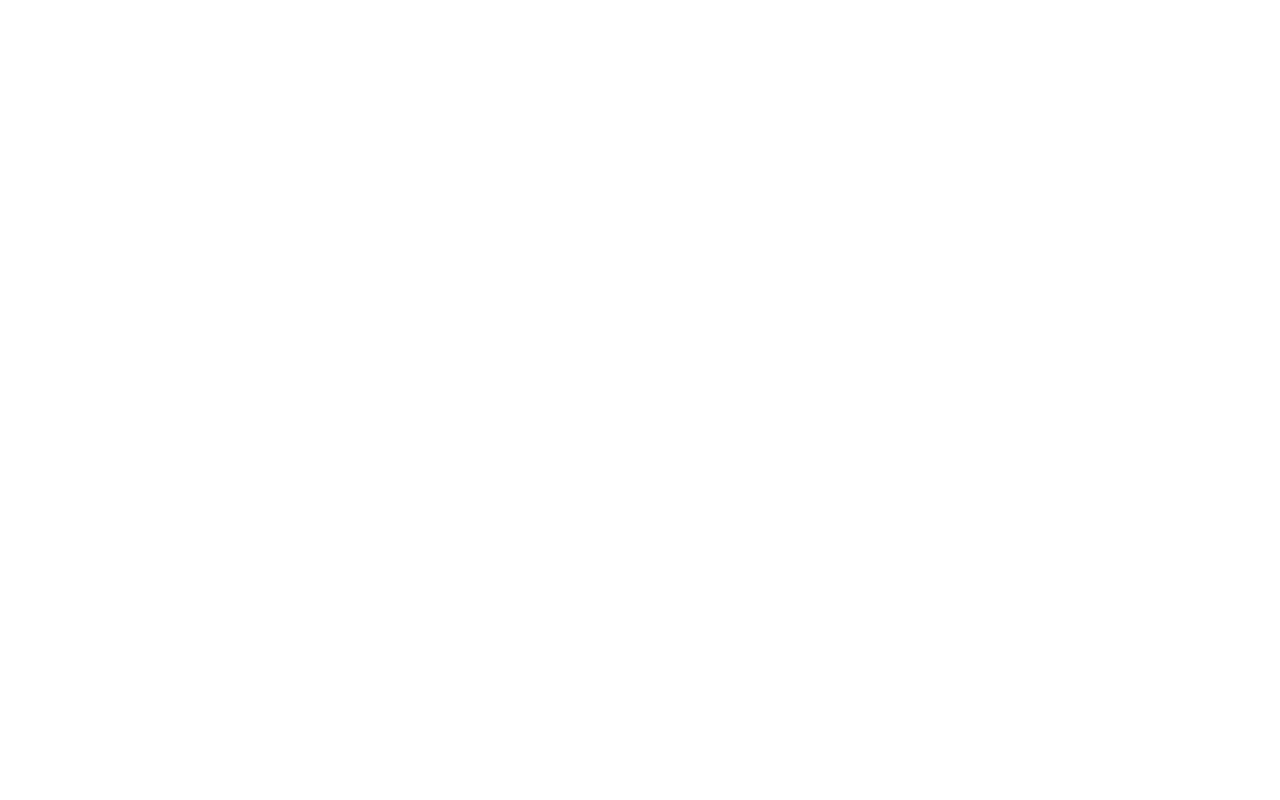
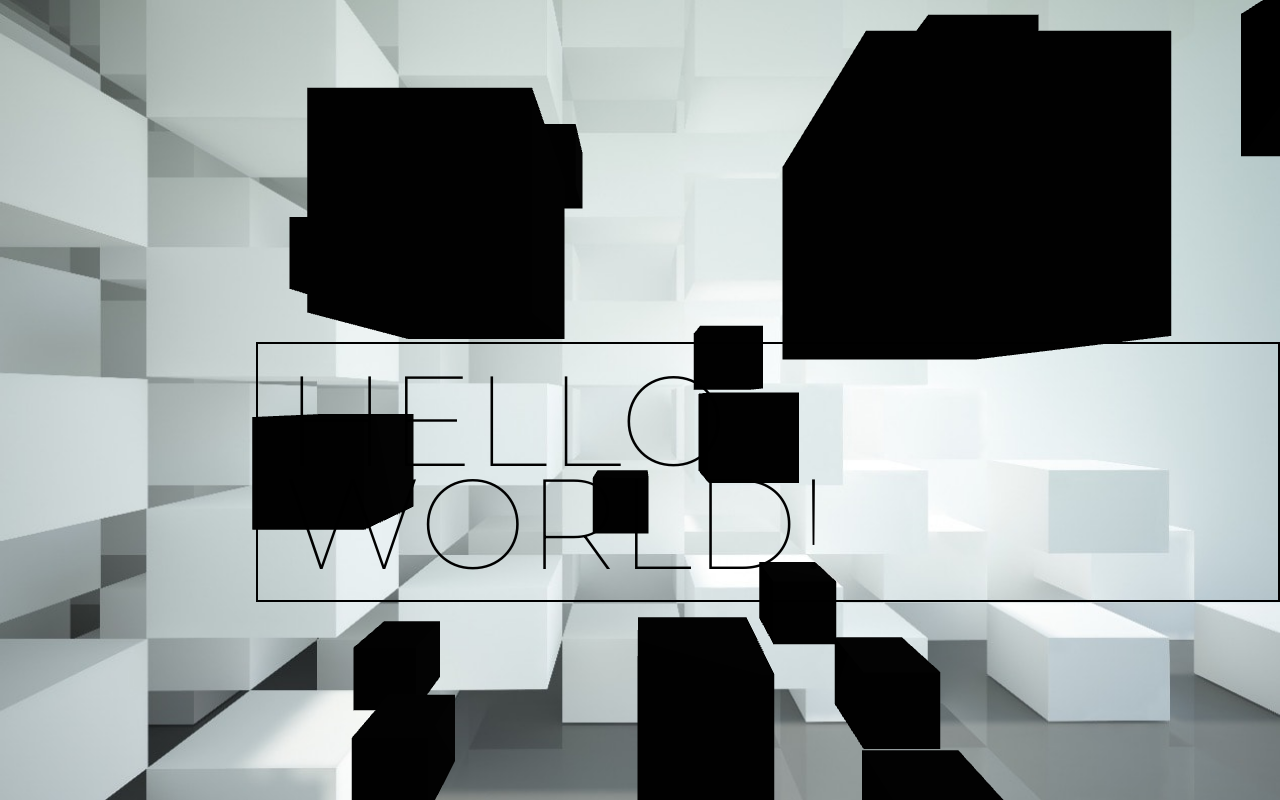
Before and after one commit to przemskydev/Three.js, a website: page WebSite/index.html in a window 1280 px wide. Drawn offline with nearby package versions, Linux system fonts and the light colour scheme; animation ran at ten frames a second.

Commit message:
box landing page

```diff
--- a/SolarSystem/script.js
+++ b/SolarSystem/script.js
@@ -1,5 +1,4 @@
 let scene, camera, renderer;
-
 scene = new THREE.Scene();
 camera = new THREE.PerspectiveCamera(100, window.innerWidth / window.innerHeight, 0.01, 10000);
 camera.position.set(0, 0, 50);
--- a/WebSite/index.html
+++ b/WebSite/index.html
@@ -5,8 +5,12 @@
   <meta name="viewport" content="width=device-width, initial-scale=1.0">
   <title>Three.js WebSite</title>
   <link rel="stylesheet" href="style.css">
+  <link href="https://fonts.googleapis.com/css2?family=Montserrat:wght@100;300;400&display=swap" rel="stylesheet">
 </head>
 <body>
-
+  <h1>Hello World!</h1>
+  <script src="https://cdnjs.cloudflare.com/ajax/libs/three.js/r99/three.js"></script>
+  <script src="https://cdnjs.cloudflare.com/ajax/libs/gsap/2.1.2/TweenMax.min.js"></script>
+  <script src="script.js"></script>
 </body>
 </html>
--- a/WebSite/script.js
+++ b/WebSite/script.js
@@ -0,0 +1,89 @@
+let scene, camera, renderer;
+
+scene = new THREE.Scene();
+camera = new THREE.PerspectiveCamera(75, window.innerWidth / window.innerHeight, 0.01, 10000);
+camera.position.set(0, 0, 5);
+renderer = new THREE.WebGLRenderer({
+  antialias: true,
+  alpha: true
+});
+// renderer.setClearColor("hsl(194, 89%, 73%)");
+renderer.setSize(window.innerWidth, window.innerHeight);
+
+document.body.appendChild(renderer.domElement);
+
+const handleResize = () => {
+  //Adjusting the window size
+  const { innerWidth, innerHeight } = window;
+  renderer.setSize(innerWidth, innerHeight);
+  //Change of camera aspect and update aspect with new features.
+  camera.aspect = innerWidth / innerHeight;
+  camera.updateProjectionMatrix();
+}
+
+const createLight = (int = 1, color = 0xffffff) => {
+  return new THREE.PointLight(color, int)
+};
+
+const createSphere = (r = 1, color = 0xffffff) => {
+  const geometry = new THREE.SphereGeometry(r, 32, 32);
+  const material = new THREE.MeshLambertMaterial({
+    color,
+  })
+  return new THREE.Mesh(geometry, material)
+};
+
+const createBox = (w = 1, h = 1, d = 1, color = 0xffffff) => {
+  const geometry = new THREE.BoxGeometry(w, h, d);
+  const material = new THREE.MeshLambertMaterial(color);
+  return new THREE.Mesh(geometry, material)
+};
+
+const light = createLight(1.6, 0xffffff);
+light.position.set(10, 5, -15);
+
+const light2 = createLight(1.3, 0xffffff);
+light2.position.set(-15, -20, 25)
+
+for (let index = 0; index < 20; index++) {
+  const box = createBox();
+  box.position.x = (Math.random() - .5) * 10;
+  box.position.y = (Math.random() - .5) * 10;
+  box.position.z = (Math.random() - .5) * 10;
+  scene.add(box, light, light2)
+}
+
+let raycaster = new THREE.Raycaster();
+let mouse = new THREE.Vector2();
+
+function onMouseMove(e) {
+  e.preventDefault;
+
+  mouse.x = (event.clientX / window.innerWidth) * 2 - 1;
+  mouse.y = - (event.clientY / window.innerHeight) * 2 + 1;
+
+  raycaster.setFromCamera(mouse, camera);
+
+  const intersects = raycaster.intersectObjects(scene.children);
+
+  for (let i = 0; i < intersects.length; i++) {
+    // intersects[ i ].object.material.color.set( 0xff0000 );
+    const timeline = new TimelineMax();
+    timeline.to(intersects[i].object.scale, 1, { z: 2, ease: Expo.easeOut });
+    timeline.to(intersects[i].object.scale, .5, { z: 1, ease: Expo.easeOut });
+    timeline.to(intersects[i].object.position, .5, { x: 2, ease: Expo.easeOut });
+    timeline.to(intersects[i].object.rotation, .5, { y: Math.PI * .5, ease: Expo.easeOut });
+    timeline.to(intersects[i].object.scale, .5, { y: .8, ease: Expo.easeOut });
+  }
+}
+// console.log(box)
+window.addEventListener('mousemove', onMouseMove)
+
+const loop = () => {
+  requestAnimationFrame(loop);
+  // box.rotation.z += 0.01;
+  renderer.render(scene, camera);
+};
+
+loop();
+window.addEventListener("resize", handleResize);
--- a/WebSite/style.css
+++ b/WebSite/style.css
@@ -0,0 +1,26 @@
+body {
+  margin: 0;
+  height: 100vh;
+  background-image: url("assets/bg.jpg");
+  background-position: center;
+  background-repeat: no-repeat;
+  background-size: cover;
+}
+
+canvas {
+  display: block;
+}
+
+h1 {
+  position: absolute;
+  top: 2em;
+  left: 2em;
+  font-family: "Montserrat", sans-serif;
+  font-weight: 100;
+  font-size: 8em;
+  text-transform: uppercase;
+  width: auto;
+  line-height: 0.8em;
+  border: 2px solid black;
+  padding: 0.2em;
+}
```
Also changed, not shown: WebSite/package.json (+6 -2 lines), WebSite/assets/bg.jpg (added), 1 other file.
